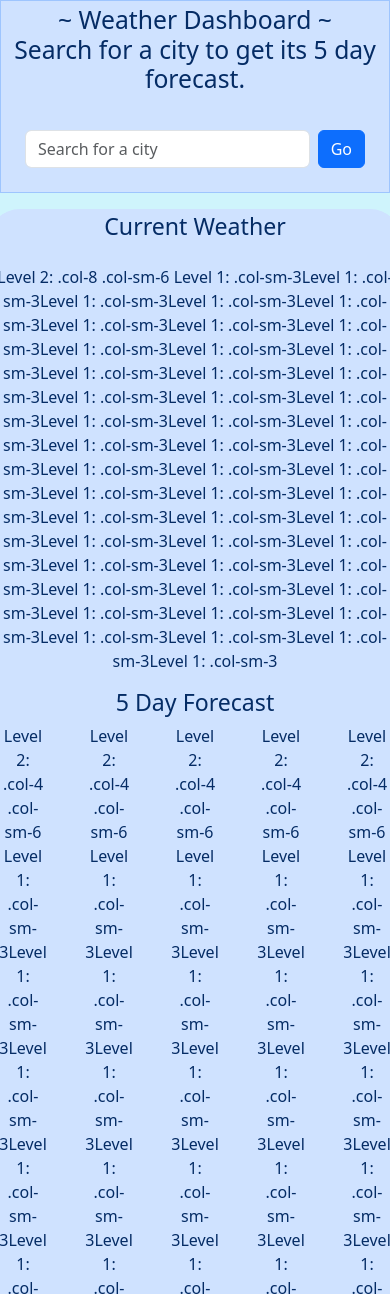
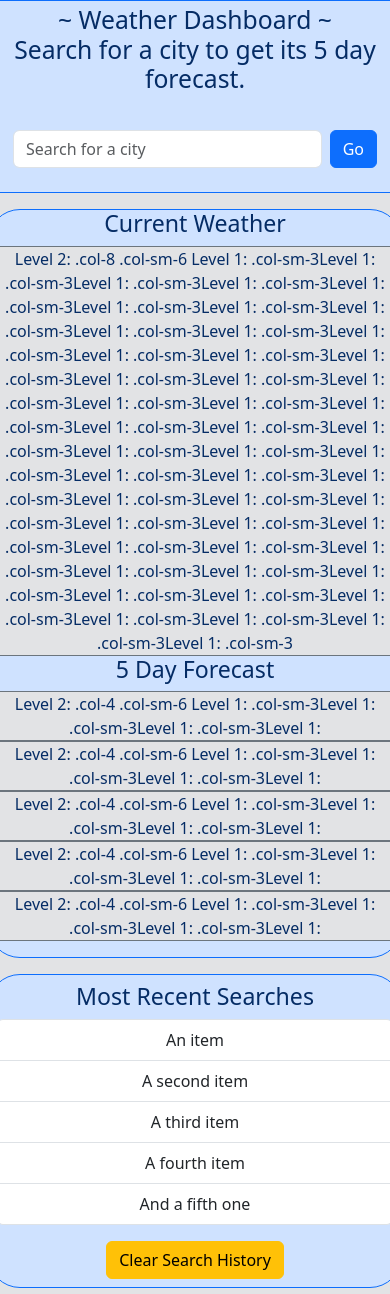
Before and after one commit to tcunningham203/tim-weather-dashboard, a plain HTML site: page index.html in a window 390 px wide. Shown: the top 1294 px of the page. Drawn offline with nearby package versions, Linux system fonts and the light colour scheme.

Commit message:
media queries

```diff
--- a/index.html
+++ b/index.html
@@ -11,12 +11,12 @@
     <!-- <link rel="stylesheet" href="./assets/css/style.css" /> -->
 </head>
 
-<body class="bg-info-subtle">
+<body class="bg-secondary-subtle">
 
     <header>
 
         <nav
-            class="row mx-auto bg-body-tertiary  text-primary-emphasis bg-primary-subtle border border-primary-subtle">
+            class="row bg-body-tertiary  text-primary-emphasis bg-primary-subtle border border-primary">
             <h2 class=" p-1 col-md-8 text-center">
                 ~ Weather Dashboard ~ <br> Search for a city to get its 5 day forecast.
             </h2>
@@ -24,7 +24,7 @@
             <div class=" p-4 col-md-3 mx-auto">
                 <form class="d-flex" role="search">
                     <input class="form-control me-2 " type="search" placeholder="Search for a city" aria-label="Search">
-                    <button class="btn btn-primary" type="submit">Go</button>
+                    <button id="search-button" class="btn btn-primary" type="submit">Go</button>
                 </form>
             </div>
 
@@ -36,10 +36,10 @@
     <div class="row ">
 
         <div
-            class="col-lg-8  mx-auto text-center mt-3 p-1 text-primary-emphasis bg-primary-subtle border-primary rounded-5 ">
+            class="col-lg-8  mx-auto text-center mt-3  text-primary-emphasis bg-primary-subtle border border-primary rounded-5 ">
             <h3 >Current Weather</h3>
-            <div class="row ">
-                <div class="col-12 mx-auto p-3">
+            <div class="row mb-3">
+                <div class=" col-lg-11 mx-auto bg-secondary-subtle border border-secondary rounded-3">
                     Level 2: .col-8 .col-sm-6 Level 1: .col-sm-3Level 1: .col-sm-3Level 1: .col-sm-3Level 1:
                     .col-sm-3Level 1: .col-sm-3Level 1: .col-sm-3Level 1: .col-sm-3Level 1: .col-sm-3Level 1:
                     .col-sm-3Level 1: .col-sm-3Level 1: .col-sm-3Level 1: .col-sm-3Level 1: .col-sm-3Level 1:
@@ -52,70 +52,30 @@
                     .col-sm-3Level 1: .col-sm-3Level 1: .col-sm-3Level 1: .col-sm-3Level 1: .col-sm-3
                 </div>
                 <h3 >5 Day Forecast</h3>
-                <div class="col-2 mx-auto">
+                <div class="col-lg-2 mx-auto bg-secondary-subtle border border-secondary rounded-3">
                     Level 2: .col-4 .col-sm-6 Level 1: .col-sm-3Level 1: .col-sm-3Level 1: .col-sm-3Level 1:
-                    .col-sm-3Level 1: .col-sm-3Level 1: .col-sm-3Level 1: .col-sm-3Level 1: .col-sm-3Level 1:
-                    .col-sm-3Level 1: .col-sm-3Level 1: .col-sm-3Level 1: .col-sm-3Level 1: .col-sm-3Level 1:
-                    .col-sm-3Level 1: .col-sm-3Level 1: .col-sm-3Level 1: .col-sm-3Level 1: .col-sm-3Level 1:
-                    .col-sm-3Level 1: .col-sm-3Level 1: .col-sm-3Level 1: .col-sm-3Level 1: .col-sm-3Level 1:
-                    .col-sm-3Level 1: .col-sm-3Level 1: .col-sm-3Level 1: .col-sm-3Level 1: .col-sm-3Level 1:
-                    .col-sm-3Level 1: .col-sm-3Level 1: .col-sm-3Level 1: .col-sm-3Level 1: .col-sm-3Level 1:
-                    .col-sm-3Level 1: .col-sm-3Level 1: .col-sm-3Level 1: .col-sm-3Level 1: .col-sm-3Level 1:
-                    .col-sm-3Level 1: .col-sm-3Level 1: .col-sm-3Level 1: .col-sm-3Level 1: .col-sm-3Level 1:
-                    .col-sm-3Level 1: .col-sm-3Level 1: .col-sm-3Level 1: .col-sm-3Level 1: .col-sm-3Level 1: .col-sm-3
+
                 </div>
-                <div class="col-2 mx-auto">
+                <div class="col-lg-2 mx-auto bg-secondary-subtle border border-secondary rounded-3">
                     Level 2: .col-4 .col-sm-6 Level 1: .col-sm-3Level 1: .col-sm-3Level 1: .col-sm-3Level 1:
-                    .col-sm-3Level 1: .col-sm-3Level 1: .col-sm-3Level 1: .col-sm-3Level 1: .col-sm-3Level 1:
-                    .col-sm-3Level 1: .col-sm-3Level 1: .col-sm-3Level 1: .col-sm-3Level 1: .col-sm-3Level 1:
-                    .col-sm-3Level 1: .col-sm-3Level 1: .col-sm-3Level 1: .col-sm-3Level 1: .col-sm-3Level 1:
-                    .col-sm-3Level 1: .col-sm-3Level 1: .col-sm-3Level 1: .col-sm-3Level 1: .col-sm-3Level 1:
-                    .col-sm-3Level 1: .col-sm-3Level 1: .col-sm-3Level 1: .col-sm-3Level 1: .col-sm-3Level 1:
-                    .col-sm-3Level 1: .col-sm-3Level 1: .col-sm-3Level 1: .col-sm-3Level 1: .col-sm-3Level 1:
-                    .col-sm-3Level 1: .col-sm-3Level 1: .col-sm-3Level 1: .col-sm-3Level 1: .col-sm-3Level 1:
-                    .col-sm-3Level 1: .col-sm-3Level 1: .col-sm-3Level 1: .col-sm-3Level 1: .col-sm-3Level 1:
-                    .col-sm-3Level 1: .col-sm-3Level 1: .col-sm-3Level 1: .col-sm-3Level 1: .col-sm-3Level 1: .col-sm-3
+
                 </div>
-                <div class="col-2 mx-auto">
+                <div class="col-lg-2 mx-auto bg-secondary-subtle border border-secondary rounded-3">
                     Level 2: .col-4 .col-sm-6 Level 1: .col-sm-3Level 1: .col-sm-3Level 1: .col-sm-3Level 1:
-                    .col-sm-3Level 1: .col-sm-3Level 1: .col-sm-3Level 1: .col-sm-3Level 1: .col-sm-3Level 1:
-                    .col-sm-3Level 1: .col-sm-3Level 1: .col-sm-3Level 1: .col-sm-3Level 1: .col-sm-3Level 1:
-                    .col-sm-3Level 1: .col-sm-3Level 1: .col-sm-3Level 1: .col-sm-3Level 1: .col-sm-3Level 1:
-                    .col-sm-3Level 1: .col-sm-3Level 1: .col-sm-3Level 1: .col-sm-3Level 1: .col-sm-3Level 1:
-                    .col-sm-3Level 1: .col-sm-3Level 1: .col-sm-3Level 1: .col-sm-3Level 1: .col-sm-3Level 1:
-                    .col-sm-3Level 1: .col-sm-3Level 1: .col-sm-3Level 1: .col-sm-3Level 1: .col-sm-3Level 1:
-                    .col-sm-3Level 1: .col-sm-3Level 1: .col-sm-3Level 1: .col-sm-3Level 1: .col-sm-3Level 1:
-                    .col-sm-3Level 1: .col-sm-3Level 1: .col-sm-3Level 1: .col-sm-3Level 1: .col-sm-3Level 1:
-                    .col-sm-3Level 1: .col-sm-3Level 1: .col-sm-3Level 1: .col-sm-3Level 1: .col-sm-3Level 1: .col-sm-3
+
                 </div>
-                <div class="col-2 mx-auto">
+                <div class="col-lg-2 mx-auto bg-secondary-subtle border border-secondary rounded-3">
                     Level 2: .col-4 .col-sm-6 Level 1: .col-sm-3Level 1: .col-sm-3Level 1: .col-sm-3Level 1:
-                    .col-sm-3Level 1: .col-sm-3Level 1: .col-sm-3Level 1: .col-sm-3Level 1: .col-sm-3Level 1:
-                    .col-sm-3Level 1: .col-sm-3Level 1: .col-sm-3Level 1: .col-sm-3Level 1: .col-sm-3Level 1:
-                    .col-sm-3Level 1: .col-sm-3Level 1: .col-sm-3Level 1: .col-sm-3Level 1: .col-sm-3Level 1:
-                    .col-sm-3Level 1: .col-sm-3Level 1: .col-sm-3Level 1: .col-sm-3Level 1: .col-sm-3Level 1:
-                    .col-sm-3Level 1: .col-sm-3Level 1: .col-sm-3Level 1: .col-sm-3Level 1: .col-sm-3Level 1:
-                    .col-sm-3Level 1: .col-sm-3Level 1: .col-sm-3Level 1: .col-sm-3Level 1: .col-sm-3Level 1:
-                    .col-sm-3Level 1: .col-sm-3Level 1: .col-sm-3Level 1: .col-sm-3Level 1: .col-sm-3Level 1:
-                    .col-sm-3Level 1: .col-sm-3Level 1: .col-sm-3Level 1: .col-sm-3Level 1: .col-sm-3Level 1:
-                    .col-sm-3Level 1: .col-sm-3Level 1: .col-sm-3Level 1: .col-sm-3Level 1: .col-sm-3Level 1: .col-sm-3
+
                 </div>
-                <div class="col-2 mx-auto">
+                <div class="col-lg-2 mx-auto bg-secondary-subtle border border-secondary rounded-3">
                     Level 2: .col-4 .col-sm-6 Level 1: .col-sm-3Level 1: .col-sm-3Level 1: .col-sm-3Level 1:
-                    .col-sm-3Level 1: .col-sm-3Level 1: .col-sm-3Level 1: .col-sm-3Level 1: .col-sm-3Level 1:
-                    .col-sm-3Level 1: .col-sm-3Level 1: .col-sm-3Level 1: .col-sm-3Level 1: .col-sm-3Level 1:
-                    .col-sm-3Level 1: .col-sm-3Level 1: .col-sm-3Level 1: .col-sm-3Level 1: .col-sm-3Level 1:
-                    .col-sm-3Level 1: .col-sm-3Level 1: .col-sm-3Level 1: .col-sm-3Level 1: .col-sm-3Level 1:
-                    .col-sm-3Level 1: .col-sm-3Level 1: .col-sm-3Level 1: .col-sm-3Level 1: .col-sm-3Level 1:
-                    .col-sm-3Level 1: .col-sm-3Level 1: .col-sm-3Level 1: .col-sm-3Level 1: .col-sm-3Level 1:
-                    .col-sm-3Level 1: .col-sm-3Level 1: .col-sm-3Level 1: .col-sm-3Level 1: .col-sm-3Level 1:
-                    .col-sm-3Level 1: .col-sm-3Level 1: .col-sm-3Level 1: .col-sm-3Level 1: .col-sm-3Level 1:
-                    .col-sm-3Level 1: .col-sm-3Level 1: .col-sm-3Level 1: .col-sm-3Level 1: .col-sm-3Level 1: .col-sm-3
+
                 </div>
             </div>
         </div>
         <div
-            class="col-lg-3  mx-auto text-center mt-3 p-1 text-primary-emphasis bg-primary-subtle border-primary rounded-5 ">
+            class="col-lg-3 p-2 mx-auto text-center mt-3 p-1 text-primary-emphasis bg-primary-subtle border border-primary rounded-5 ">
 
             <h3>Most Recent Searches</h3>
             <ul class="list-group">
@@ -125,17 +85,8 @@
                 <li class="list-group-item">A fourth item</li>
                 <li class="list-group-item">And a fifth one</li>
             </ul>
-            <button type="button" class="btn btn-warning text-center">Clear Search History</button>
-            Level 1: .col-sm-3 Level 1: .col-sm-3Level 1: .col-sm-3Level 1: .col-sm-3Level 1: .col-sm-3Level 1:
-            .col-sm-3Level 1: .col-sm-3Level 1: .col-sm-3Level 1: .col-sm-3Level 1: .col-sm-3Level 1: .col-sm-3Level 1:
-            .col-sm-3Level 1: .col-sm-3Level 1: .col-sm-3Level 1: .col-sm-3Level 1: .col-sm-3Level 1: .col-sm-3Level 1:
-            .col-sm-3Level 1: .col-sm-3Level 1: .col-sm-3Level 1: .col-sm-3Level 1: .col-sm-3Level 1: .col-sm-3Level 1:
-            .col-sm-3Level 1: .col-sm-3Level 1: .col-sm-3Level 1: .col-sm-3Level 1: .col-sm-3Level 1: .col-sm-3Level 1:
-            .col-sm-3Level 1: .col-sm-3Level 1: .col-sm-3Level 1: .col-sm-3Level 1: .col-sm-3Level 1: .col-sm-3Level 1:
-            .col-sm-3Level 1: .col-sm-3Level 1: .col-sm-3Level 1: .col-sm-3Level 1: .col-sm-3Level 1: .col-sm-3Level 1:
-            .col-sm-3Level 1: .col-sm-3Level 1: .col-sm-3Level 1: .col-sm-3Level 1: .col-sm-3Level 1: .col-sm-3Level 1:
-            .col-sm-3Level 1: .col-sm-3Level 1: .col-sm-3Level 1: .col-sm-3Level 1: .col-sm-3Level 1: .col-sm-3Level 1:
-            .col-sm-3Level 1: .col-sm-3Level 1: .col-sm-3
+            <button id="clear-button" type="button" class="btn btn-warning mt-3 text-center">Clear Search History</button>
+
         </div>
     </div>
 
```
Also changed, not shown: 1 other file.
